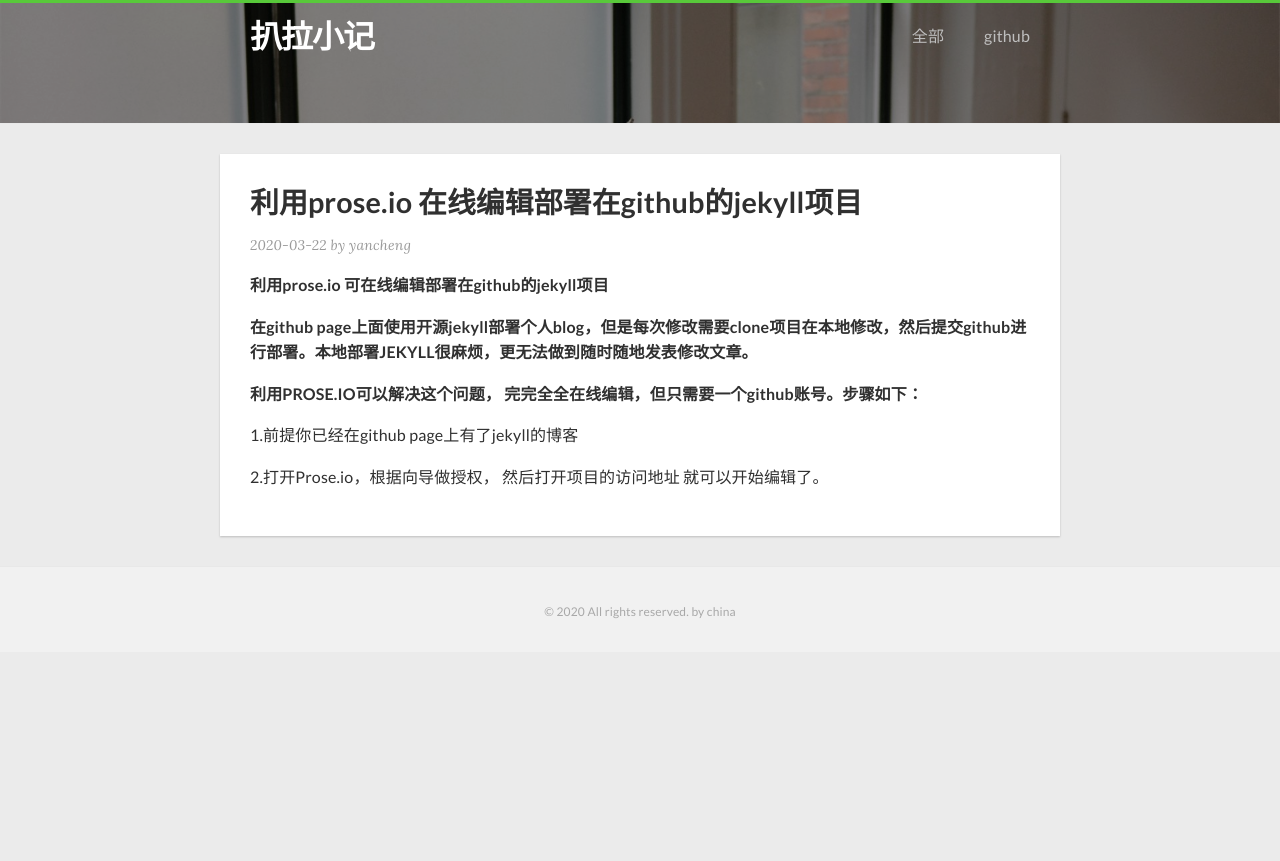
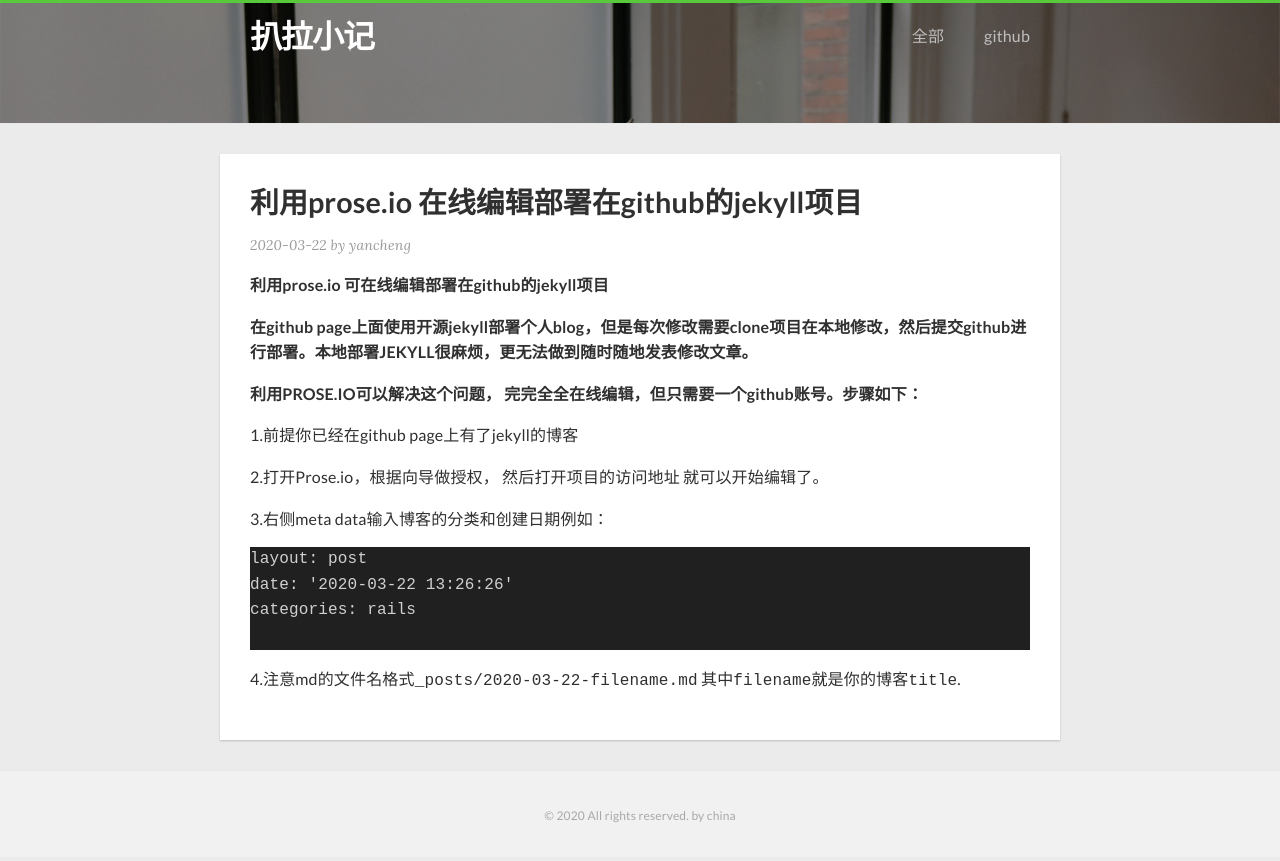
Before and after one commit to yanchengv/yanchengv.github.io, a Jekyll site: the page built from _posts/2020-03-22-利用prose.io-在线编辑部署在github的jekyll项目.md, in a window 1280 px wide. Shown: the top 861 px of the page. Built offline with Jekyll 4.4.1, drawn with Linux system fonts in a browser that asks for light colours; nearby versions of some CDN libraries.

Commit message:
Update 2020-03-22-利用prose.io-在线编辑部署在github的jekyll项目.md

````diff
--- a/_posts/2020-03-22-利用prose.io-在线编辑部署在github的jekyll项目.md
+++ b/_posts/2020-03-22-利用prose.io-在线编辑部署在github的jekyll项目.md
@@ -13,3 +13,14 @@ categories: rails
 1.前提你已经在github page上有了jekyll的博客
 
 2.打开Prose.io，根据向导做授权， 然后打开项目的访问地址 就可以开始编辑了。
+
+3.右侧meta data输入博客的分类和创建日期例如：
+
+```
+layout: post
+date: '2020-03-22 13:26:26'
+categories: rails
+
+```
+
+4.注意md的文件名格式`_posts/2020-03-22-filename.md` 其中`filename`就是你的博客`title`.
````
